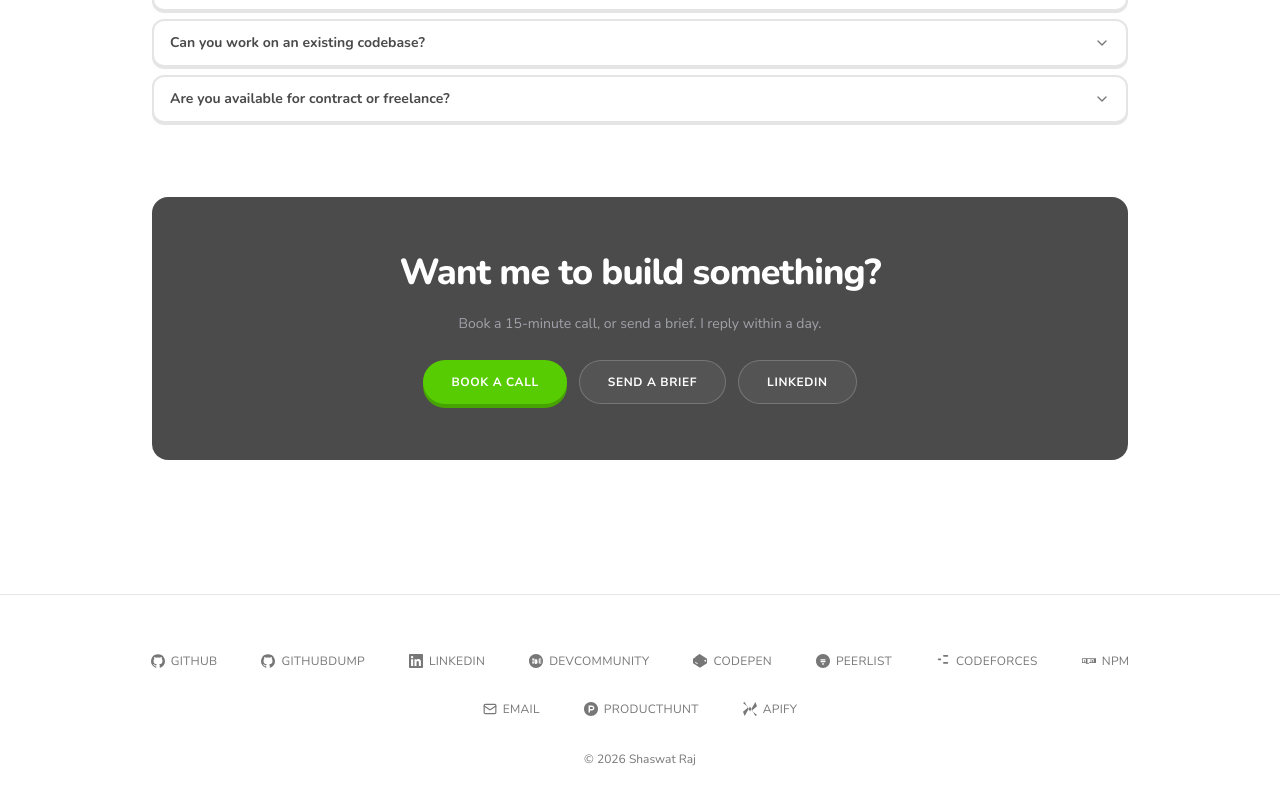
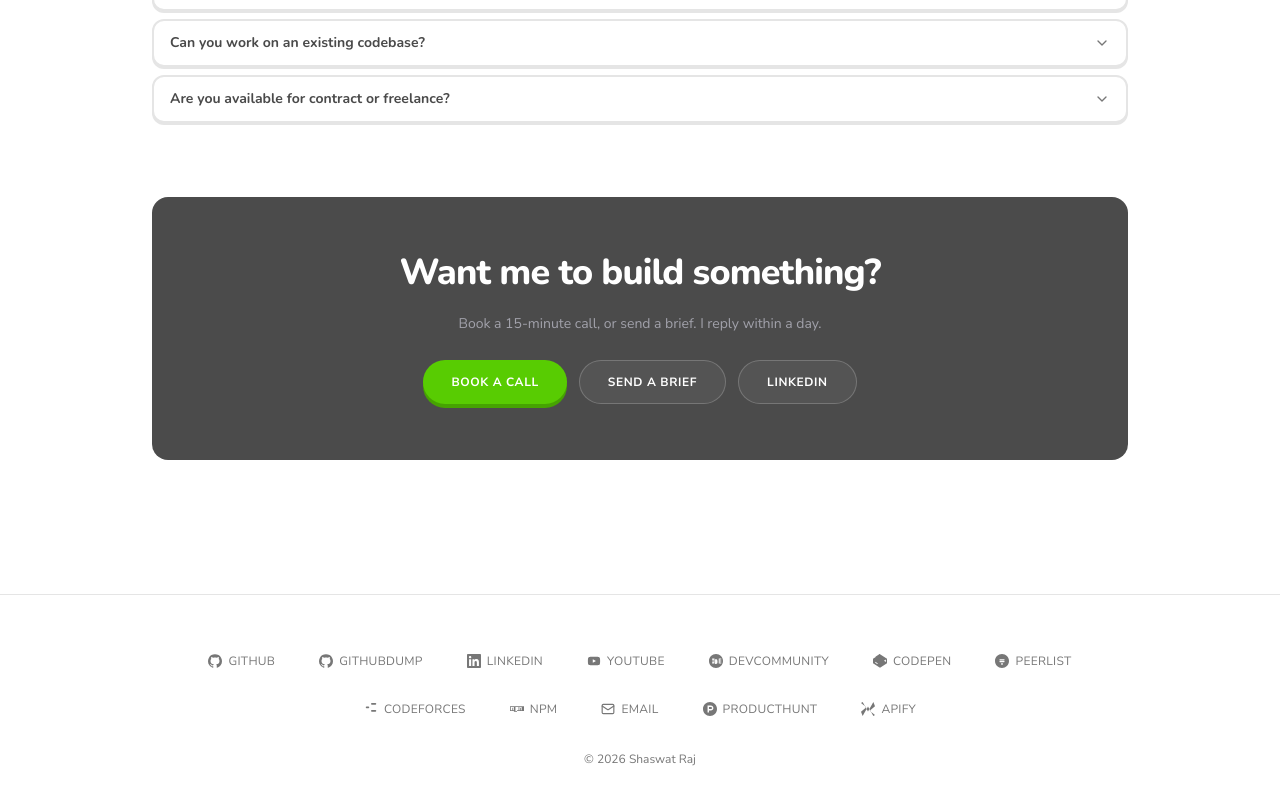
Before and after one commit to SH20RAJ/sh20raj.github.io, a Next.js app: page / in a window 1280 px wide. Shown: the part 7357-8162 px from the top of the page. Built offline with nearby package versions, Linux system fonts and the light colour scheme; no server answers.

Commit message:
Add YouTube link to social media section in layout and resume

```diff
--- a/src/app/layout.tsx
+++ b/src/app/layout.tsx
@@ -146,6 +146,7 @@ export default function RootLayout({
         "https://github.com/SH20RAJ",
         "https://linkedin.com/in/sh20raj",
         "https://x.com/SH20RAJ",
+        "https://www.youtube.com/@StackShade",
         "https://dev.to/sh20raj",
         "https://www.npmjs.com/~sh20raj",
         "https://codepen.io/sh20raj",
--- a/src/data/resume.tsx
+++ b/src/data/resume.tsx
@@ -86,6 +86,12 @@ export const DATA = {
         url: "https://linkedin.com/in/sh20raj",
         icon: "linkedin",
         navbar: true,
+      },
+      YouTube: {
+        name: "YouTube",
+        url: "https://www.youtube.com/@StackShade",
+        icon: "youtube",
+        navbar: false,
       },
       DevCommunity: {
         name: "Dev Community",
```
